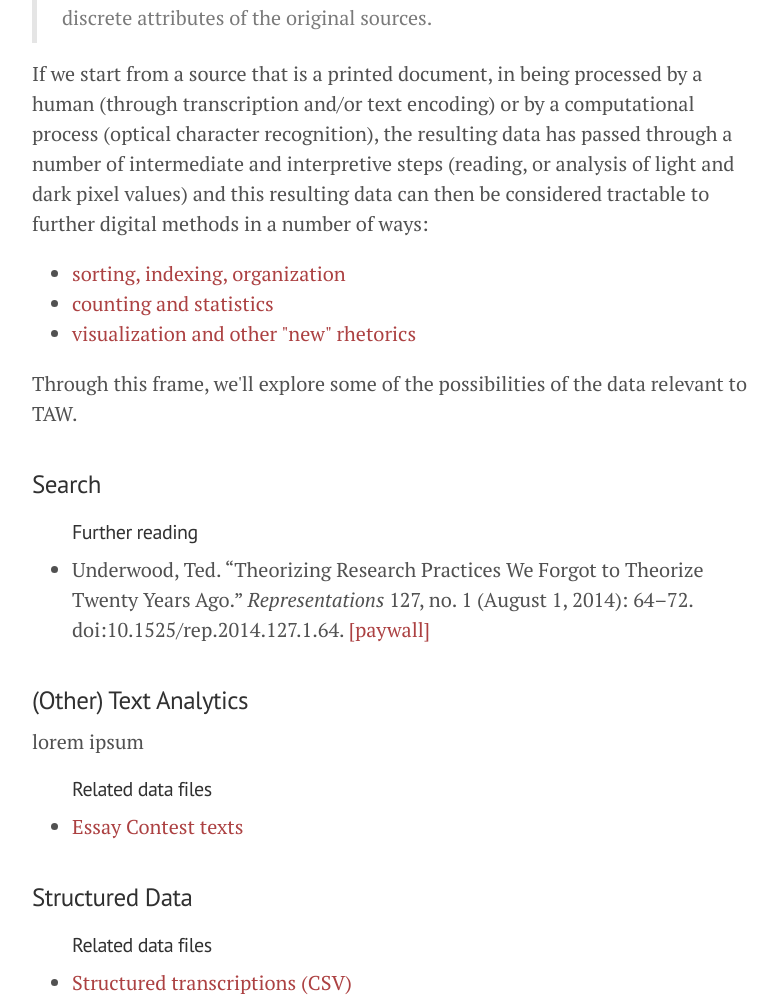
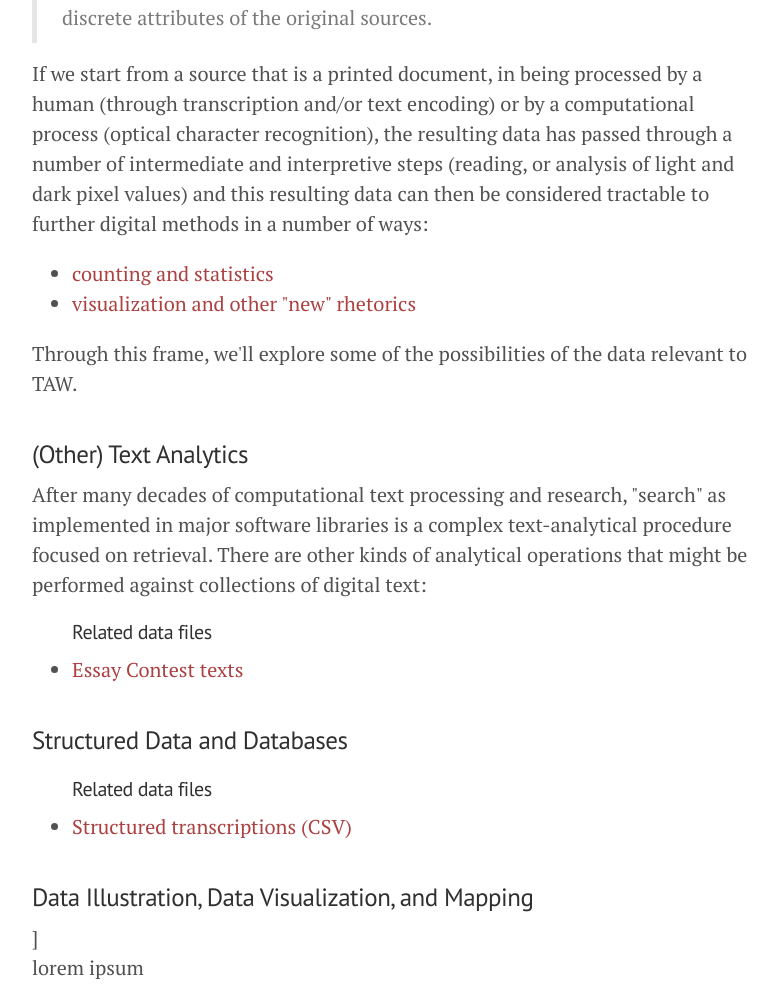
Before and after one commit to umd-mith/taw_workshop, a Jekyll site: the page built from index.html, in a window 1280 px wide and 1400 px high, scrolled down 1522 px, cut to the strip 0-999 px from the top of the window. Shown: the whole strip, without its empty margins (248-1026 px from the left). Built offline with Jekyll 4.4.1, drawn with Linux system fonts in a browser that asks for light colours; nearby versions of some CDN libraries; Markdown is read by kramdown in place of the engine named in the settings; the list of posts is cut into pages by our own code.

Commit message:
New stuff for downloads page; redactions from index

```diff
--- a/index.html
+++ b/index.html
@@ -29,7 +29,7 @@ layout: default
 
   <p>If we start from a source that is a printed document, in being processed by a human (through transcription and/or text encoding) or by a computational process (optical character recognition), the resulting data has passed through a number of intermediate and interpretive steps (reading, or analysis of light and dark pixel values) and this resulting data can then be considered tractable to further digital methods in a number of ways:</p>
   <ul>
-    <li><a href="#search">sorting, indexing, organization</a></li>
+    <!-- <li><a href="#search">sorting, indexing, organization</a></li> -->
     <li><a href="#counting">counting and statistics</a></li>
     <li><a href="#rhetorics">visualization and other "new" rhetorics</a></li>
   </ul>
@@ -37,21 +37,21 @@ layout: default
 
 </section>
 
-<section id="search">
+<!-- <section id="search">
   <h3 class="post-title">Search</h3>
-  <p></p>
-  <p><!-- <a href="{{ site.baseurl }}/search">Link to search demo</a> --></p>
+  <p>"Search" is such a pervasive way of interacting with digital materials that it is the most normalized digital methodology and is thus one of the least interrogated. How could "search" be tuned to particular set of domain problems?</p>
+  <p><a href="{{ site.baseurl }}/search">Link to search demo</a></p>
   <ul>
     <h5>Further reading</h5>
     <li>Underwood, Ted. “Theorizing Research Practices We Forgot to Theorize Twenty Years Ago.” <em>Representations</em> 127, no. 1 (August 1, 2014): 64–72. doi:10.1525/rep.2014.127.1.64. <a href="http://www.jstor.org/stable/10.1525/rep.2014.127.1.64">[paywall]</a>
 </li>
   </ul>
-</section>
+</section> -->
 
 <section id="counting">
   <section>
     <h3 class="post-title">(Other) Text Analytics</h3>
-    <p>lorem ipsum</p>
+    <p>After many decades of computational text processing and research, "search" as implemented in major software libraries is a complex text-analytical procedure focused on retrieval. There are other kinds of analytical operations that might be performed against collections of digital text:</p>
     <ul>
       <h5>Related data files</h5>
       <li><a href="{{site.baseurl}}/downloads#data-essays">Essay Contest texts</a></li>
@@ -59,7 +59,7 @@ layout: default
   </section>
 
   <section>
-    <h3 class="post-title">Structured Data</h3>
+    <h3 class="post-title">Structured Data and Databases</h3>
     <ul>
       <h5>Related data files</h5>
       <li><a href="{{site.baseurl}}/downloads#data-photo-metal">Structured transcriptions (CSV)</a></li>
@@ -68,7 +68,8 @@ layout: default
 </section>
 
 <section id="rhetorics">
-  <h3 class="post-title">Data Illustration, Data Visualization, and Mapping</h3>
+  <h3 class="post-title">Data Illustration, Data Visualization, and Mapping</h3>]
+  <p>lorem ipsum</p>
   <figure>
     <script type='text/javascript' src='https://public.tableau.com/javascripts/api/viz_v1.js'></script><div class='tableauPlaceholder' style='width: 654px; height: 742px;'><noscript><a href='#'><img alt='Dashboard 1 ' src='https:&#47;&#47;public.tableau.com&#47;static&#47;images&#47;To&#47;TotalPopulationbyTownRaceGender&#47;Dashboard1&#47;1_rss.png' style='border: none' /></a></noscript><object class='tableauViz' width='654' height='742' style='display:none;'><param name='host_url' value='https%3A%2F%2Fpublic.tableau.com%2F' /> <param name='site_root' value='' /><param name='name' value='TotalPopulationbyTownRaceGender&#47;Dashboard1' /><param name='tabs' value='no' /><param name='toolbar' value='yes' /><param name='static_image' value='https:&#47;&#47;public.tableau.com&#47;static&#47;images&#47;To&#47;TotalPopulationbyTownRaceGender&#47;Dashboard1&#47;1.png' /> <param name='animate_transition' value='yes' /><param name='display_static_image' value='yes' /><param name='display_spinner' value='yes' /><param name='display_overlay' value='yes' /><param name='display_count' value='yes' /><param name='showVizHome' value='no' /><param name='showTabs' value='y' /></object></div>
     <figcaption>Additional data illustrations at <a href="https://public.tableau.com/profile/jennifer.guiliano#!/">Tableau</a></figcaption>
```
Also changed, not shown: downloads.md (+6 -0 lines).
